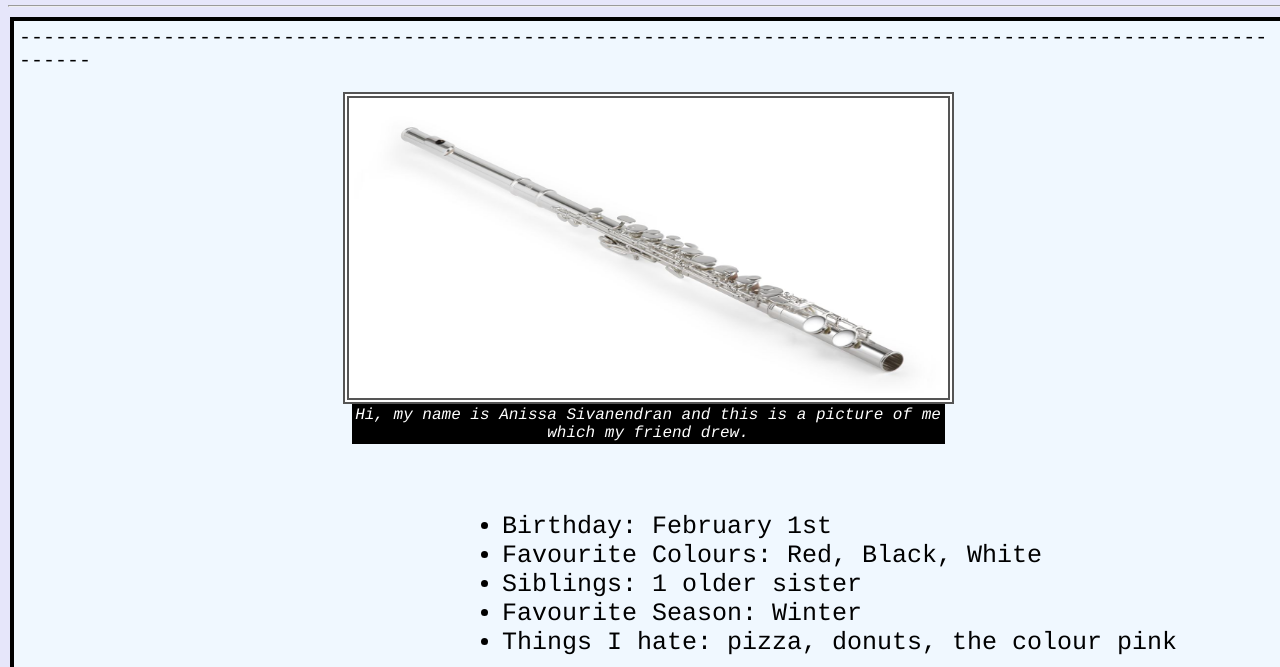
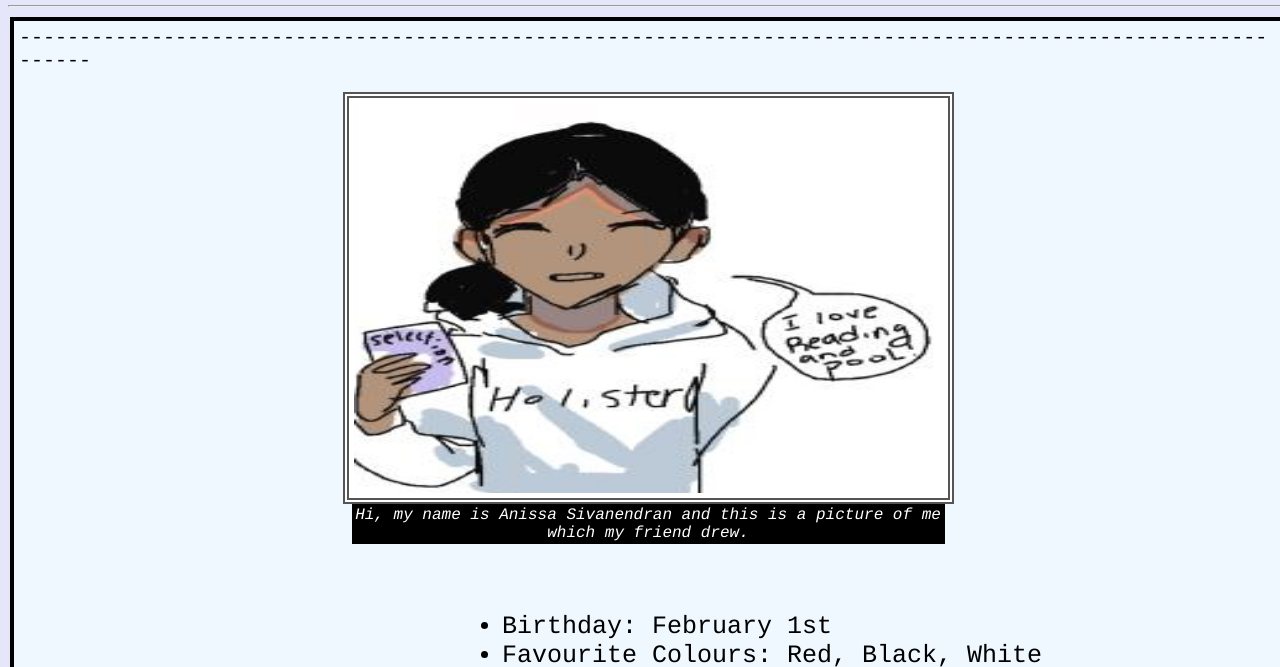
Before and after one commit to AnissaSivanendran/home, a plain HTML site: page index.html in a window 1280 px wide. Shown: the part 135-802 px from the top of the page. Drawn offline with Linux system fonts and the light colour scheme.

Commit message:
Add files via upload

```diff
--- a/index.html
+++ b/index.html
@@ -22,7 +22,7 @@
 				<td class="contentCell">
 					--------------------------------------------------------------------------------------------------------------
 					<figure>
-						<img src = "images/flute.jpg" alt = "flute" width = "420" height = "290" class = "center">
+						<img src = "images/anissa.png" alt = "anissa" width = "320" height = "390" class = "center">
 						<figcaption class = "center">Hi, my name is Anissa Sivanendran and this is a picture of me which my friend drew.</figcaption>
 					</figure>
 					<br>
```
